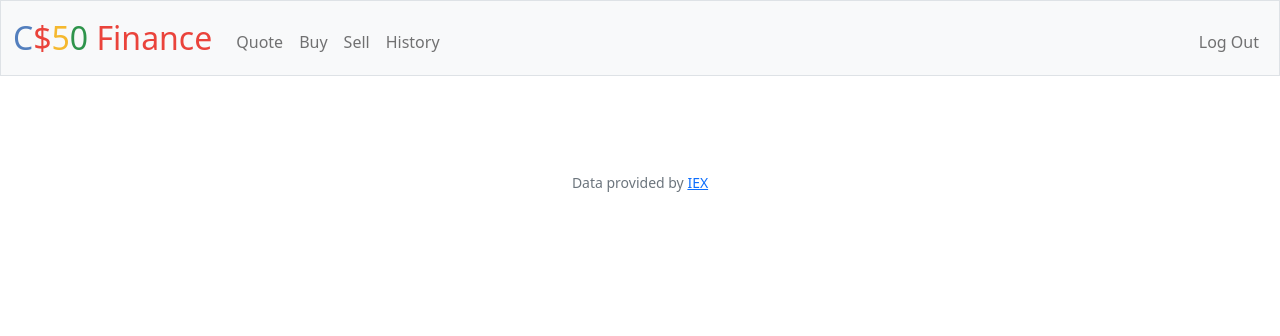
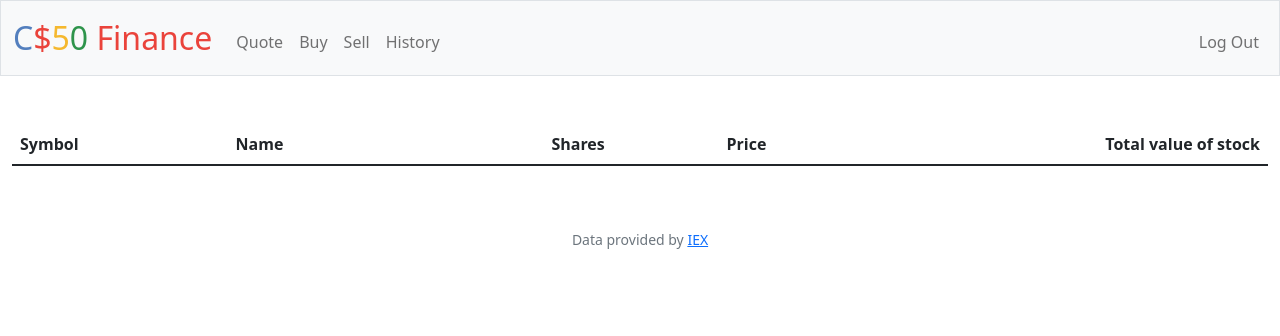
Before and after one commit to H3nry-T/cs50-copy, a Flask app: page / in a window 1280 px wide. Shown: the top 336 px of the page. Run offline with Flask 2, Linux system fonts and the light colour scheme; a user stored in the database is signed in; lists and menus that the app fills with data are empty; some libraries are stand-ins or nearby versions.

Commit message:
Tue, Nov 1, 2022, 6:29 PM +00:00

```diff
--- a/pset9/finance/templates/index.html
+++ b/pset9/finance/templates/index.html
@@ -5,7 +5,22 @@
 {% endblock %}
 
 {% block main %}
+    <table class="table table-striped">
+        <thead>
+            <tr>
+                <th class="text-start">Symbol</th>
+                <th class="text-start">Name</th>
+                <th class="text-end">Shares</th>
+                <th class="text-end">Price</th>
+                <th class="text-end">Total value of stock</th>
+            </tr>
+        </thead>
+        <tbody>
+            <tr>
 
+            </tr>
+        </tbody>
+    </table>
 {% endblock %}
 
 {% block scripts %}
```
